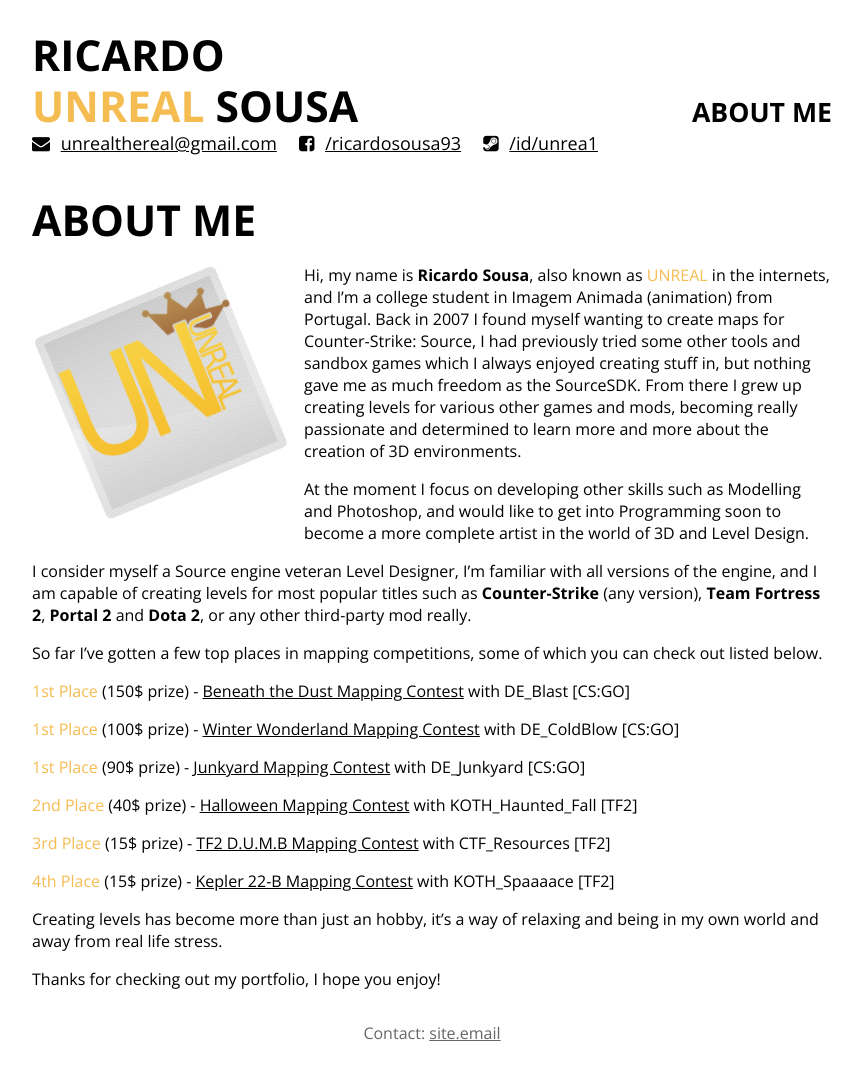
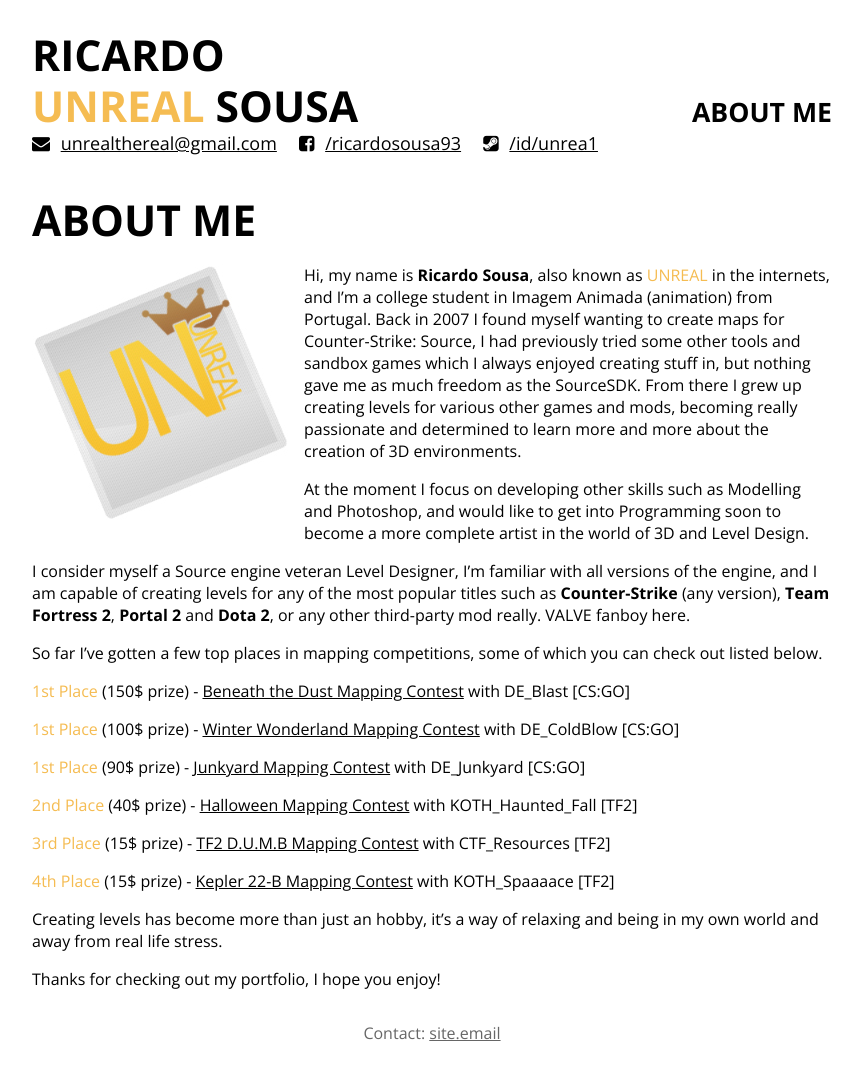
Before and after one commit to THEREALUNREAL/THEREALUNREAL.github.io, a Jekyll site: the page built from about.md, in a window 1280 px wide. Shown: the whole page, without its empty margins (208-1070 px from the left). Built offline with Jekyll 4.4.1, drawn with Linux system fonts in a browser that asks for light colours; nearby versions of some CDN libraries.

Commit message:
Update about.md

```diff
--- a/about.md
+++ b/about.md
@@ -15,7 +15,7 @@ Hi, my name is **Ricardo Sousa**, also known as _UNREAL_ in the internets, and I
 At the moment I focus on developing other skills such as Modelling and Photoshop, and would like to get into Programming soon to become a more complete artist in the world of 3D and Level Design.
 
 
-I consider myself a Source engine veteran Level Designer, I'm familiar with all versions of the engine, and I am capable of creating levels for most popular titles such as **Counter-Strike** (any version), **Team Fortress 2**, **Portal 2** and **Dota 2**, or any other third-party mod really.
+I consider myself a Source engine veteran Level Designer, I'm familiar with all versions of the engine, and I am capable of creating levels for any of the most popular titles such as **Counter-Strike** (any version), **Team Fortress 2**, **Portal 2** and **Dota 2**, or any other third-party mod really. VALVE fanboy here.
 
 So far I've gotten a few top places in mapping competitions, some of which you can check out listed below.
 
```
